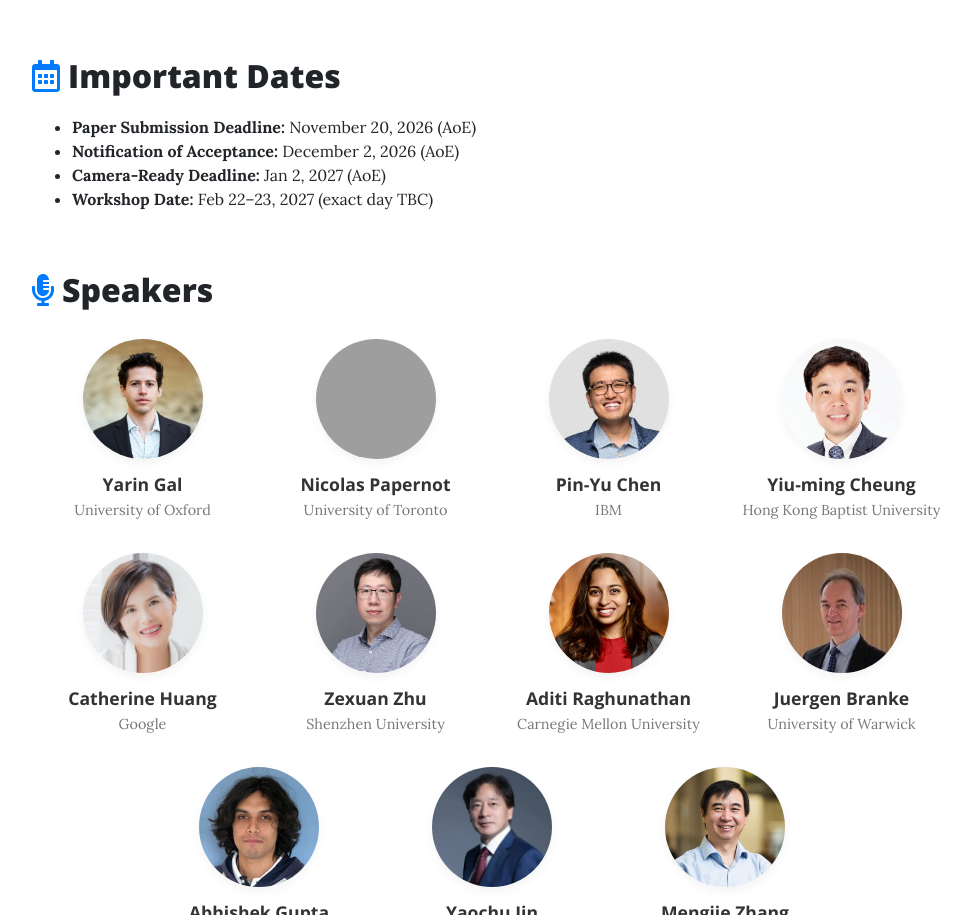
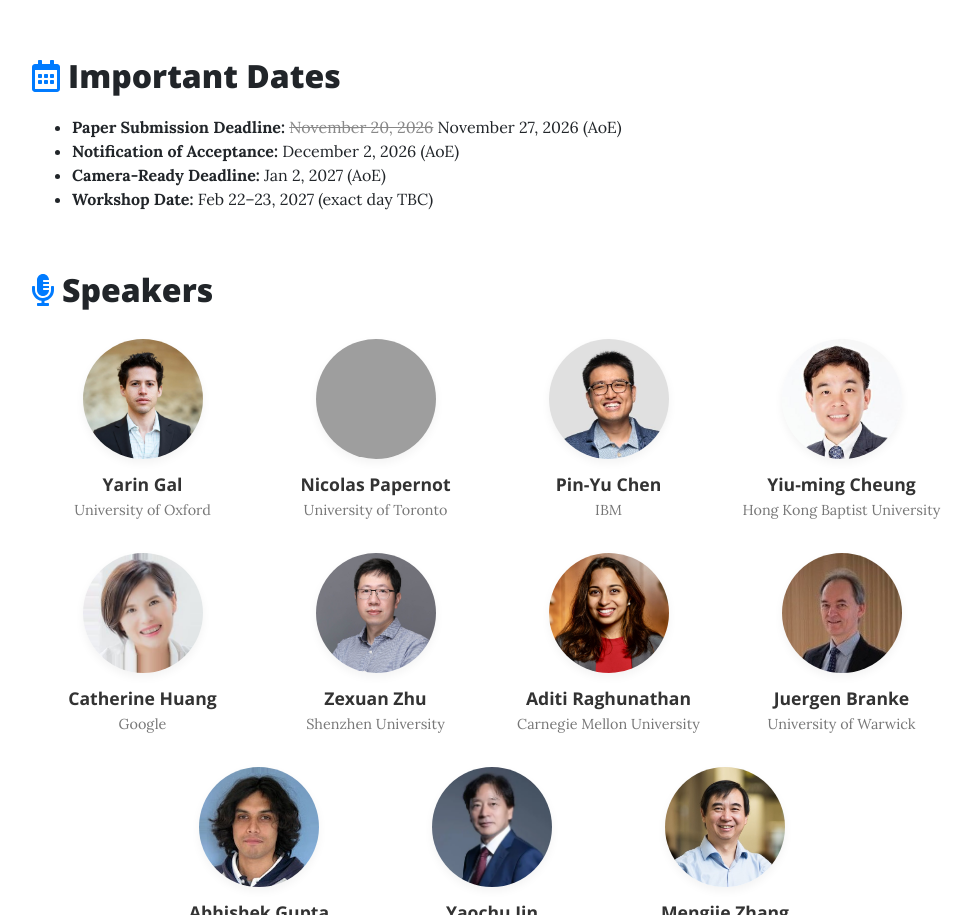
Before and after one commit to robust-ai-2027/aaai27_workshop, a plain HTML site: page index.html in a window 1280 px wide. Shown: the part 1103-2018 px from the top of the page, without its empty margins (148-1120 px from the left). Drawn offline with nearby package versions, Linux system fonts and the light colour scheme; grey boxes are pictures that could not be loaded.

Commit message:
Extend Paper Submission Deadline to November 27, 2026

```diff
--- a/index.html
+++ b/index.html
@@ -262,7 +262,7 @@
         <!-- Important Dates Section -->
         <h2 id="dates" class="section-heading"><i class="far fa-calendar-alt text-primary mr-2" style="color: #007bff; margin-right: 12px;"></i>Important Dates</h2>
         <ul>
-          <li><strong>Paper Submission Deadline:</strong> November 20, 2026 (AoE)</li>
+          <li><strong>Paper Submission Deadline:</strong> <del style="color: #888;">November 20, 2026</del> November 27, 2026 (AoE)</li>
           <li><strong>Notification of Acceptance:</strong> December 2, 2026 (AoE)</li>
           <li><strong>Camera-Ready Deadline:</strong> Jan 2, 2027 (AoE)</li>
           <li><strong>Workshop Date:</strong> Feb 22–23, 2027 (exact day TBC)</li>
```
